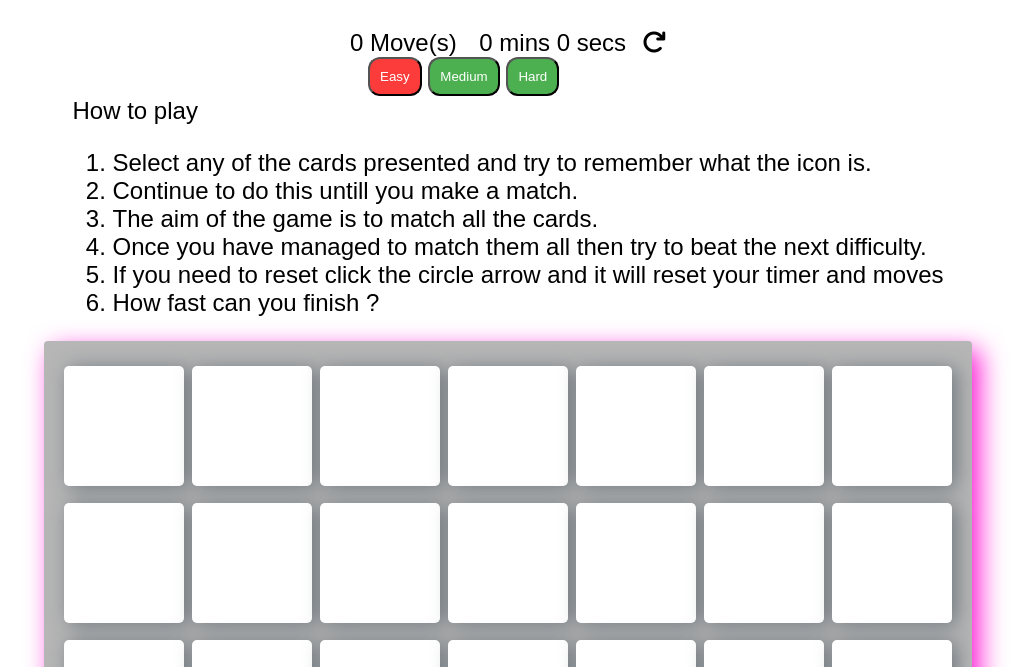
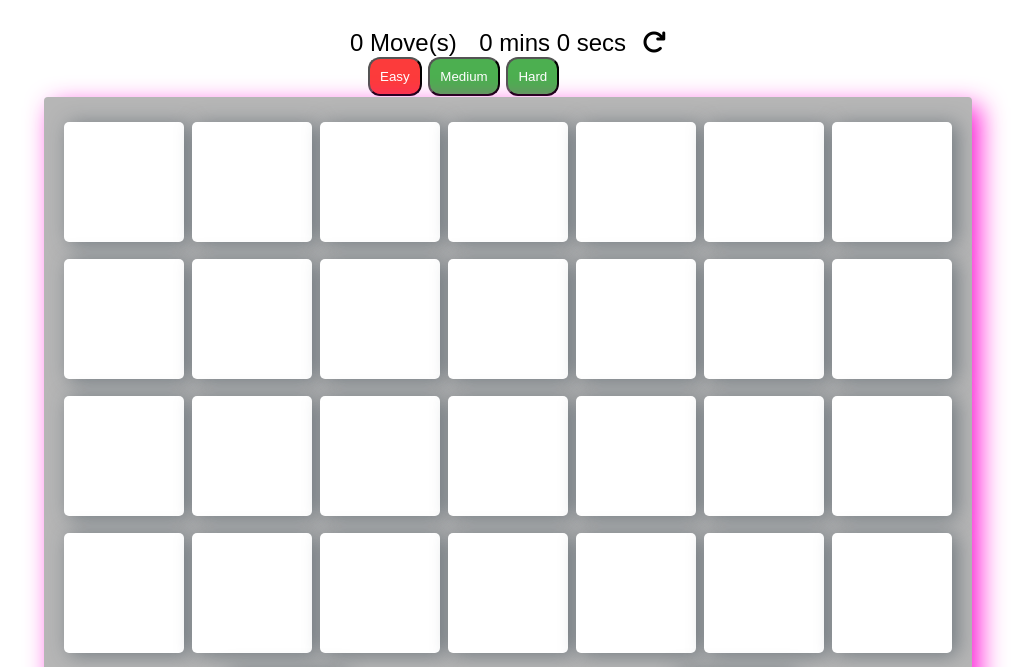
Before and after one commit to Code-Institute-Submissions/Dylan-Contet-MS2_MemoryGame_AprResub, a plain HTML site: page index.html in a window 1280 px wide. Shown: the part 90-757 px from the top of the page, without its empty margins (132-1163 px from the left). Drawn offline with Linux system fonts and the light colour scheme.

Commit message:
Removed popup how to as it messed with the layout of my website

```diff
--- a/index.html
+++ b/index.html
@@ -29,17 +29,6 @@
         <a href="index.html"><button class="button2">Easy</button></a>
         <a href="medium.html"><button class="button1">Medium</button></a>
         <a href="hard.html"><button class="button1">Hard</button></a>
-        </div>
-
-         <div class="popup" onclick="myFunction()">How to play
-        <span class="popuptext" id="myPopup"><ol>
-            <li>Select any of the cards presented and try to remember what the icon is.</li>
-            <li>Continue to do this untill you make a match.</li>
-            <li>The aim of the game is to match all the cards.</li>
-            <li>Once you have managed to match them all then try to beat the next difficulty.</li>
-            <li>If you need to reset click the circle arrow and it will reset your timer and moves</li>
-            <li>How fast can you finish ?</li>
-        </ol></span>
         </div>
 
         <ul class="deck" id="card-deck">
```
Also changed, not shown: hard.html (+0 -11 lines), medium.html (+0 -11 lines).
